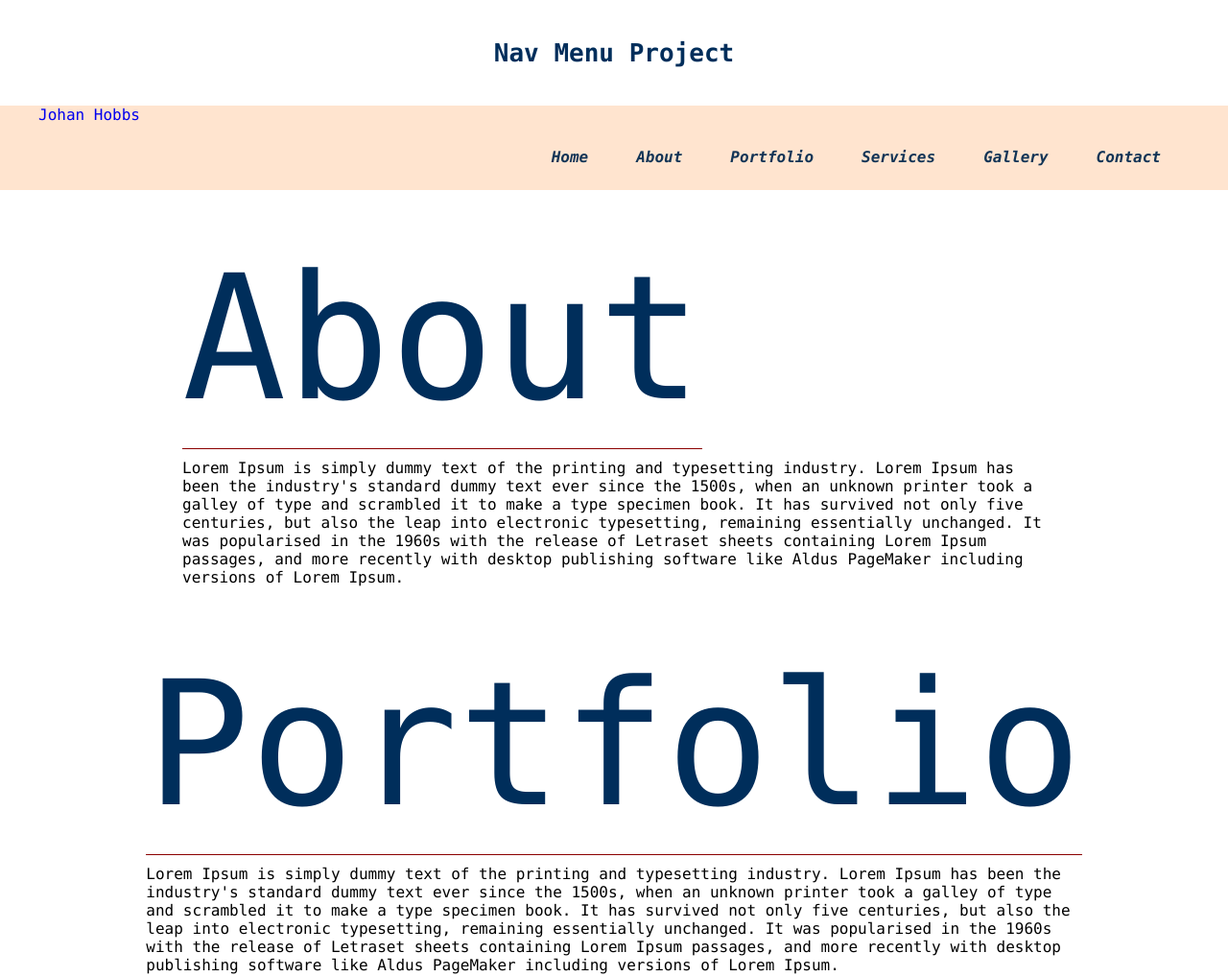
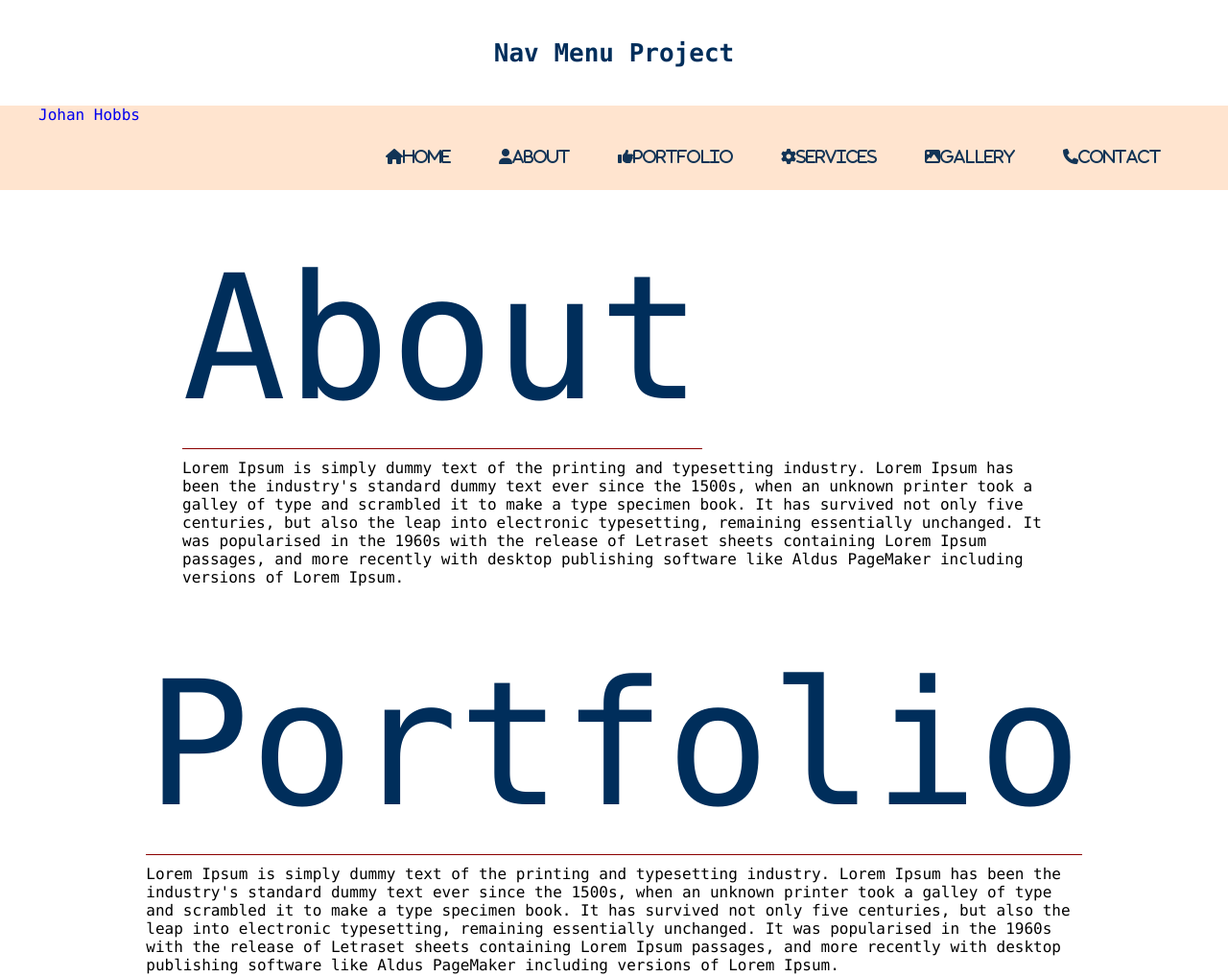
Before and after one commit to johanhobbs/web504-playground-2024, a plain HTML site: page home_page/home.html in a window 1280 px wide. Shown: the top 1018 px of the page at 96% size. Drawn offline with Linux system fonts and the light colour scheme.

Commit message:
Fixed icons more css

```diff
--- a/home_page/home.html
+++ b/home_page/home.html
@@ -31,24 +31,24 @@
         <nav>
           <ul>
             <li>
-              <a href="#logo"><i class="icon-home">Home</i></a>
+              <a href="#logo"><i class="fa-solid fa-home">Home</i></a>
             </li>
             <li>
-              <a href="#about"><i class="icon-user">About</i></a>
+              <a href="#about"><i class="fa-solid fa-user">About</i></a>
             </li>
             <li>
               <a href="#portfolio">
-                <i class="icon-thumbs-up-alt">Portfolio</i>
+                <i class="fa-solid fa-thumbs-up">Portfolio</i>
               </a>
             </li>
             <li>
-              <a href="#services"><i class="icon-gear">Services</i></a>
+              <a href="#services"><i class="fa-solid fa-gear">Services</i></a>
             </li>
             <li>
-              <a href="#gallery"><i class="icon-picture">Gallery</i></a>
+              <a href="#gallery"><i class="fa-solid fa-image">Gallery</i></a>
             </li>
             <li>
-              <a href="#contact"><i class="icon-phone">Contact</i></a>
+              <a href="#contact"><i class="fa-solid fa-phone">Contact</i></a>
             </li>
           </ul>
         </nav>
```
